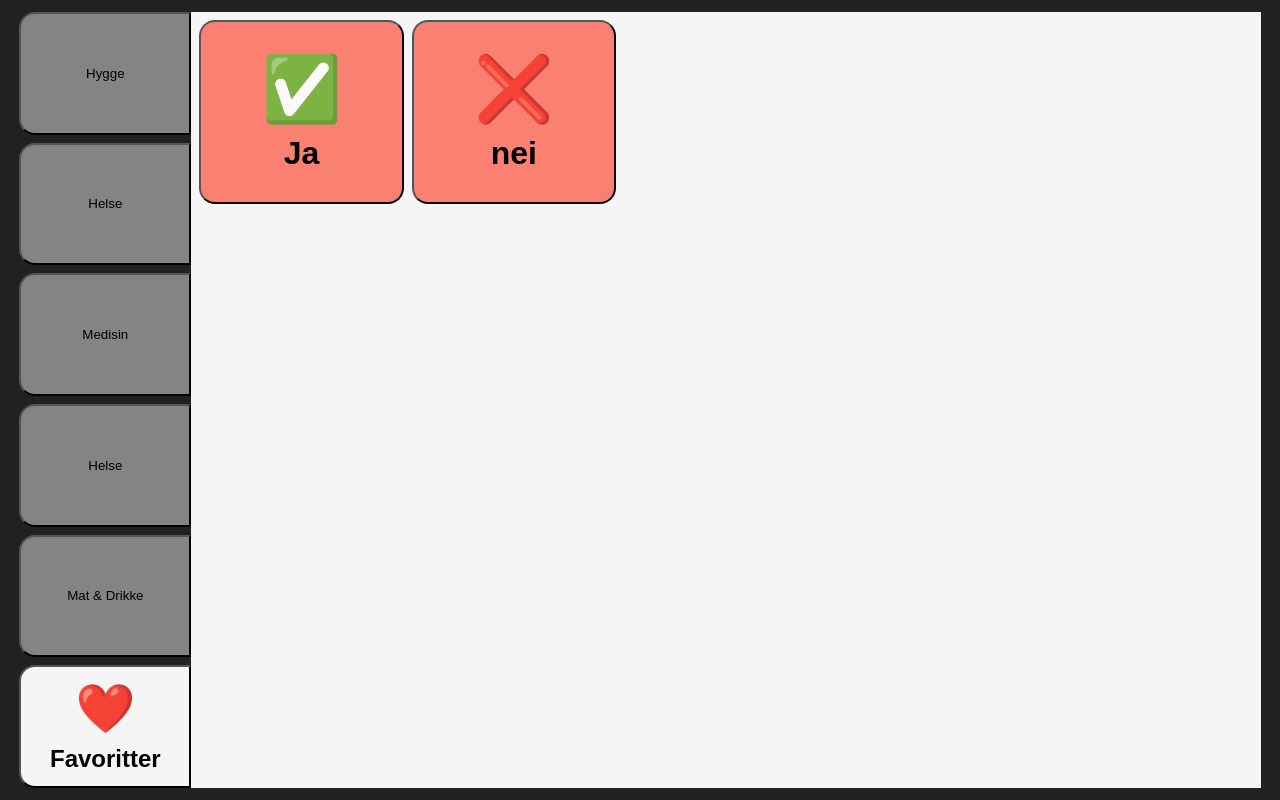
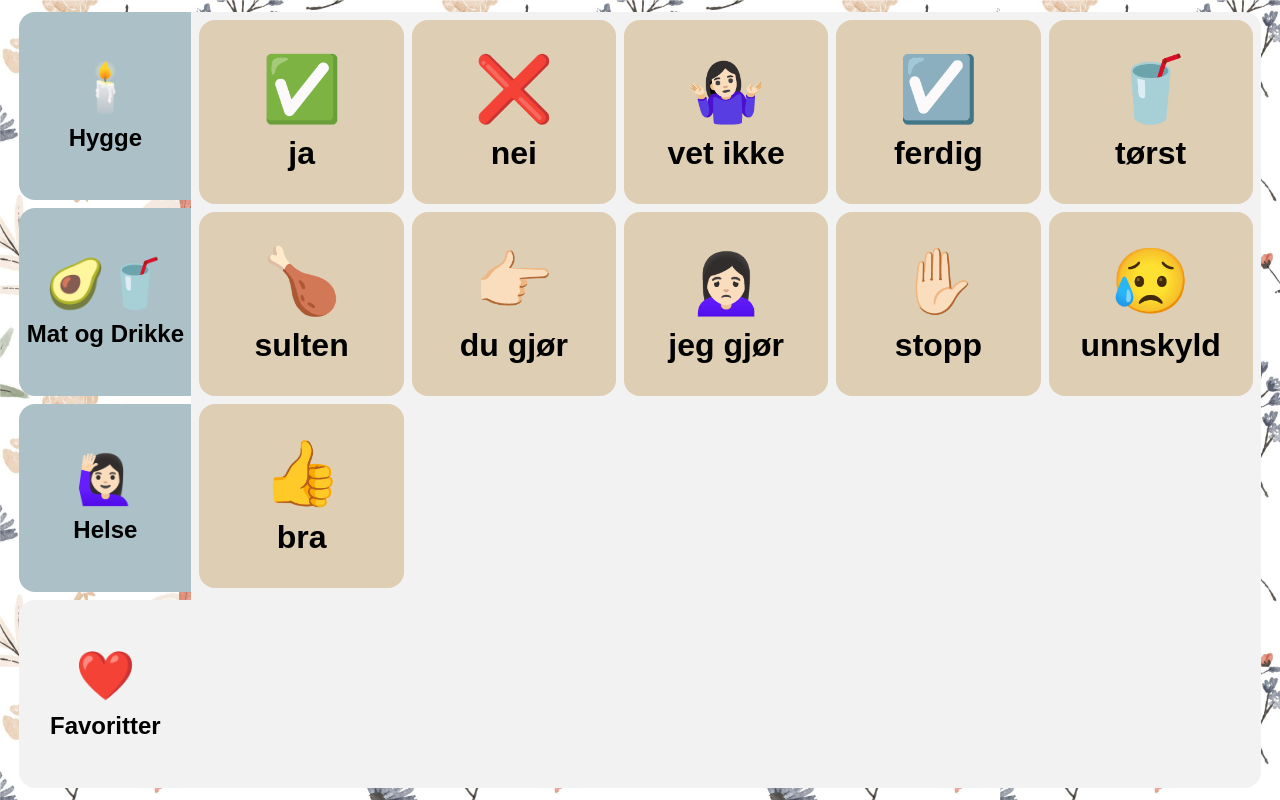
Before and after one commit to sbraende/j-speech-assistant, a website built with Vite: page index.html in a window 1280 px wide. Built offline with nearby package versions, Linux system fonts and the light colour scheme.

Commit message:
Added buttons and sounds

```diff
--- a/index.html
+++ b/index.html
@@ -20,11 +20,18 @@
     <main>
         <nav class="navbar">
             <div class="navbar__element-container">
-                <button class="navbar__item">Hygge</button>
-                <button class="navbar__item">Helse</button>
-                <button class="navbar__item">Medisin</button>
-                <button class="navbar__item">Helse</button>
-                <button class="navbar__item">Mat & Drikke</button>
+                <button class="navbar__item">
+                    <h3 class="navbar__item-icon">🕯️</h3>
+                    <h3 class="navbar__item-title">Hygge</h3>
+                </button>
+                <button class="navbar__item">
+                    <h3 class="navbar__item-icon">🥑🥤</h3>
+                    <h3 class="navbar__item-title">Mat og Drikke</h3>
+                </button>
+                <button class="navbar__item">
+                    <h3 class="navbar__item-icon">🙋🏻‍♀️</h3>
+                    <h3 class="navbar__item-title">Helse</h3>
+                </button>
                 <button class="navbar__item navbar__item--active">
                     <h3 class="navbar__item-icon">❤️</h3>
                     <h3 class="navbar__item-title">Favoritter</h3>
@@ -35,11 +42,47 @@
             <div class="speechboard__container">
                 <button id="ja" class="speechboard__item">
                     <h3 class="speechboard__item-icon">✅</h3>
-                    <h3 class="speechboard__item-title">Ja</h3>
+                    <h3 class="speechboard__item-title">ja</h3>
                 </button>
                 <button id="nei" class="speechboard__item">
                     <h3 class="speechboard__item-icon">❌</h3>
                     <h3 class="speechboard__item-title">nei</h3>
+                </button>
+                <button id="vet-ikke" class="speechboard__item">
+                    <h3 class="speechboard__item-icon">🤷🏻‍♀️</h3>
+                    <h3 class="speechboard__item-title">vet ikke</h3>
+                </button>
+                <button id="ferdig" class="speechboard__item">
+                    <h3 class="speechboard__item-icon">☑️</h3>
+                    <h3 class="speechboard__item-title">ferdig</h3>
+                </button>
+                <button id="torst" class="speechboard__item">
+                    <h3 class="speechboard__item-icon">🥤</h3>
+                    <h3 class="speechboard__item-title">tørst</h3>
+                </button>
+                <button id="sulten" class="speechboard__item">
+                    <h3 class="speechboard__item-icon">🍗</h3>
+                    <h3 class="speechboard__item-title">sulten</h3>
+                </button>
+                <button id="du-gjor" class="speechboard__item">
+                    <h3 class="speechboard__item-icon">👉🏻</h3>
+                    <h3 class="speechboard__item-title">du gjør</h3>
+                </button>
+                <button id="jeg-gjor" class="speechboard__item">
+                    <h3 class="speechboard__item-icon">🙍🏻‍♀️</h3>
+                    <h3 class="speechboard__item-title">jeg gjør</h3>
+                </button>
+                <button id="stopp" class="speechboard__item">
+                    <h3 class="speechboard__item-icon">✋🏻</h3>
+                    <h3 class="speechboard__item-title">stopp</h3>
+                </button>
+                <button id="unnskyld" class="speechboard__item">
+                    <h3 class="speechboard__item-icon">😥</h3>
+                    <h3 class="speechboard__item-title">unnskyld</h3>
+                </button>
+                <button id="bra" class="speechboard__item">
+                    <h3 class="speechboard__item-icon">👍</h3>
+                    <h3 class="speechboard__item-title">bra</h3>
                 </button>
             </div>
         </section>
--- /dev/null
+++ b/public/assets/images/background/attribution.txt
@@ -0,0 +1 @@
+Downloaded from https://www.freepik.com/
--- a/src/css/index.css
+++ b/src/css/index.css
@@ -7,7 +7,10 @@ body {
     display: flex;
     justify-content: center;
     align-items: center;
-    background-color: var(--primary-background-color);
+    background-image: url("/assets/images/background/flower_pattern.jpg");
+    background-repeat: repeat;
+    background-size: 1000px;
+    /* background-color: green; */
 }
 
 main {
@@ -38,13 +41,17 @@ main {
     justify-content: center;
     align-items: center;
     gap: var(--padding-small);
-    background-color: var(--secondary-background-color);
+    /* background-color: var(--secondary-background-color); */
+    background-color: rgb(171, 192, 199);
+    border: none;
     border-top-left-radius: var(--padding-medium);
     border-bottom-left-radius: var(--padding-medium);
 }
 
 .navbar__item--active {
-    background-color: var(--primary-light-color);
+    /* border: px solid black; */
+    border-right: none;
+    background-color: var(--emily-color);
 }
 
 .navbar__item-icon {
@@ -56,8 +63,10 @@ main {
 }
 
 .speechboard {
-    background-color: var(--primary-light-color);
     width: 100%;
+    background-color: var(--emily-color);
+    border-top-right-radius: var(--padding-medium);
+    border-bottom-right-radius: var(--padding-medium);
 }
 
 .speechboard__container{
@@ -76,8 +85,8 @@ main {
     justify-content: center;
     align-items: center;
     gap: var(--padding-small);
-    background-color: salmon;
-    border: 1 solid black;
+    background-color: rgb(222, 206, 180);
+    border: none;
     border-radius: var(--padding-medium);
 }
 
--- a/src/css/variables.css
+++ b/src/css/variables.css
@@ -2,6 +2,7 @@
     --primary-light-color: whitesmoke;
     --primary-background-color: rgb(33, 33, 33);
     --secondary-background-color: rgb(132, 132, 132);
+    --emily-color: rgb(243, 242, 242);
 
     --padding-extra-small: 0.25rem;
     --padding-small: 0.5rem;
--- a/src/js/index.js
+++ b/src/js/index.js
@@ -4,6 +4,34 @@ document.getElementById("ja").addEventListener("click", () => {
 document.getElementById("nei").addEventListener("click", () => {
     playSound("nei")
 })
+document.getElementById("vet-ikke").addEventListener("click", () => {
+    playSound("vet-ikke")
+})
+document.getElementById("ferdig").addEventListener("click", () => {
+    playSound("ferdig")
+})
+document.getElementById("torst").addEventListener("click", () => {
+    playSound("torst")
+})
+document.getElementById("sulten").addEventListener("click", () => {
+    playSound("sulten")
+})
+document.getElementById("du-gjor").addEventListener("click", () => {
+    playSound("du-gjor")
+})
+document.getElementById("jeg-gjor").addEventListener("click", () => {
+    playSound("jeg-gjor")
+})
+document.getElementById("stopp").addEventListener("click", () => {
+    playSound("stopp")
+})
+document.getElementById("unnskyld").addEventListener("click", () => {
+    playSound("unnskyld")
+})
+document.getElementById("bra").addEventListener("click", () => {
+    playSound("bra")
+})
+
 
 const playSound = (soundId) => {
     let sound = new Audio(`assets/sounds/${soundId}.mp3`)
--- a/vite.config.js
+++ b/vite.config.js
@@ -39,7 +39,7 @@ export default defineConfig({
       ],
 
       workbox: {
-        globPatterns: ['**/*.{js,css,html,svg,png,ico}'],
+        globPatterns: ['**/*.{js,css,html,svg,png,ico,mp3}'],
         clientsClaim: true,
       },
 
```
Also changed, not shown: public/assets/images/background/flower_pattern.jpg (added), 9 other files.
